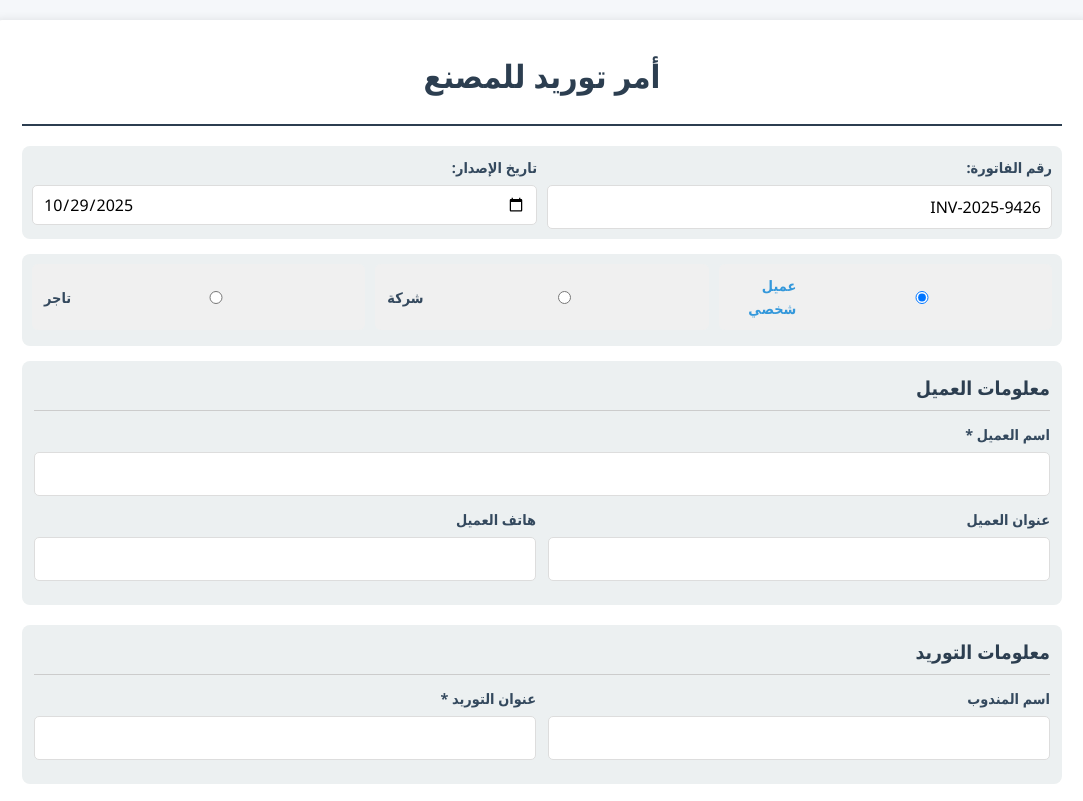
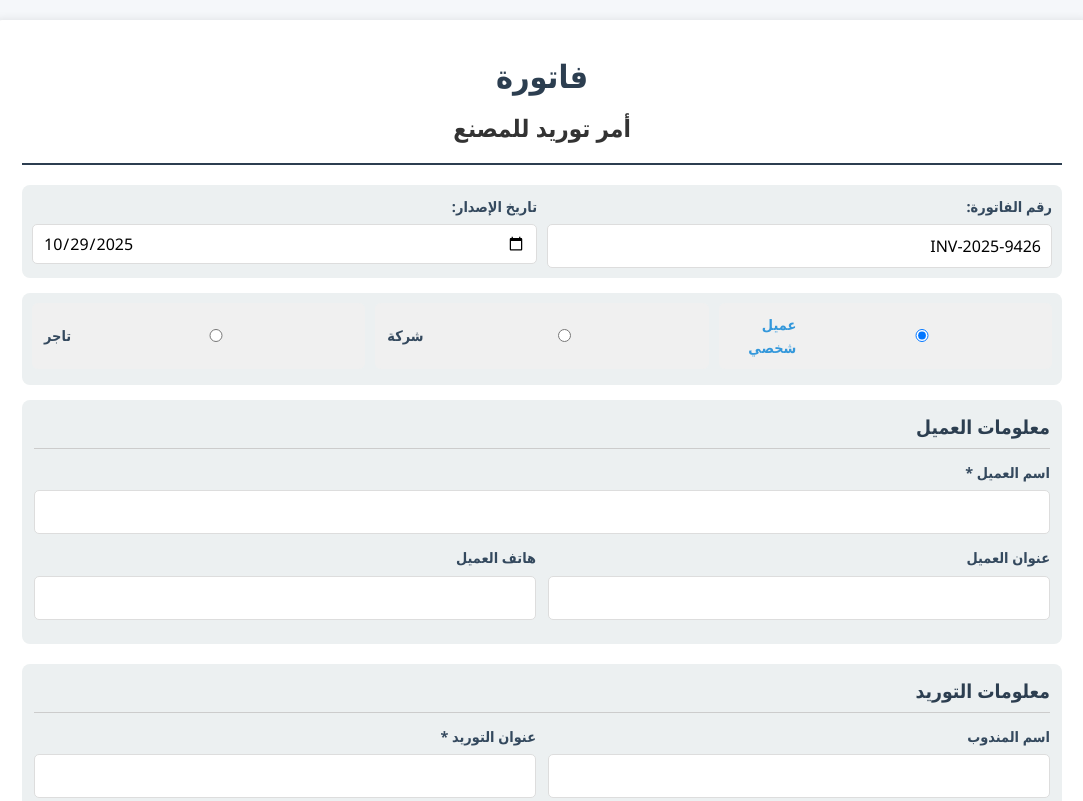
Before and after one commit to Dalloul12/Factory-supply-order, a plain HTML site: page index.html in a window 1280 px wide. Shown: the top 801 px of the page, without its empty margins (98-1181 px from the left). Drawn offline with Linux system fonts and the light colour scheme.

Commit message:
Update index.html

```diff
--- a/index.html
+++ b/index.html
@@ -3,13 +3,14 @@
 <head>
     <meta charset="UTF-8">
     <meta name="viewport" content="width=device-width, initial-scale=1.0">
-    <title>نظام إدارة الفواتير - أمر توريد</title>
+    <title>أمر توريد</title>
     <link rel="stylesheet" href="style.css">
 </head>
 <body>
     <div class="container">
         <header>
-            <h1>أمر توريد للمصنع</h1>
+            <h1>فاتورة</h1>
+            <h2>أمر توريد للمصنع</h2>
         </header>
 
         <div class="invoice-info">
```
